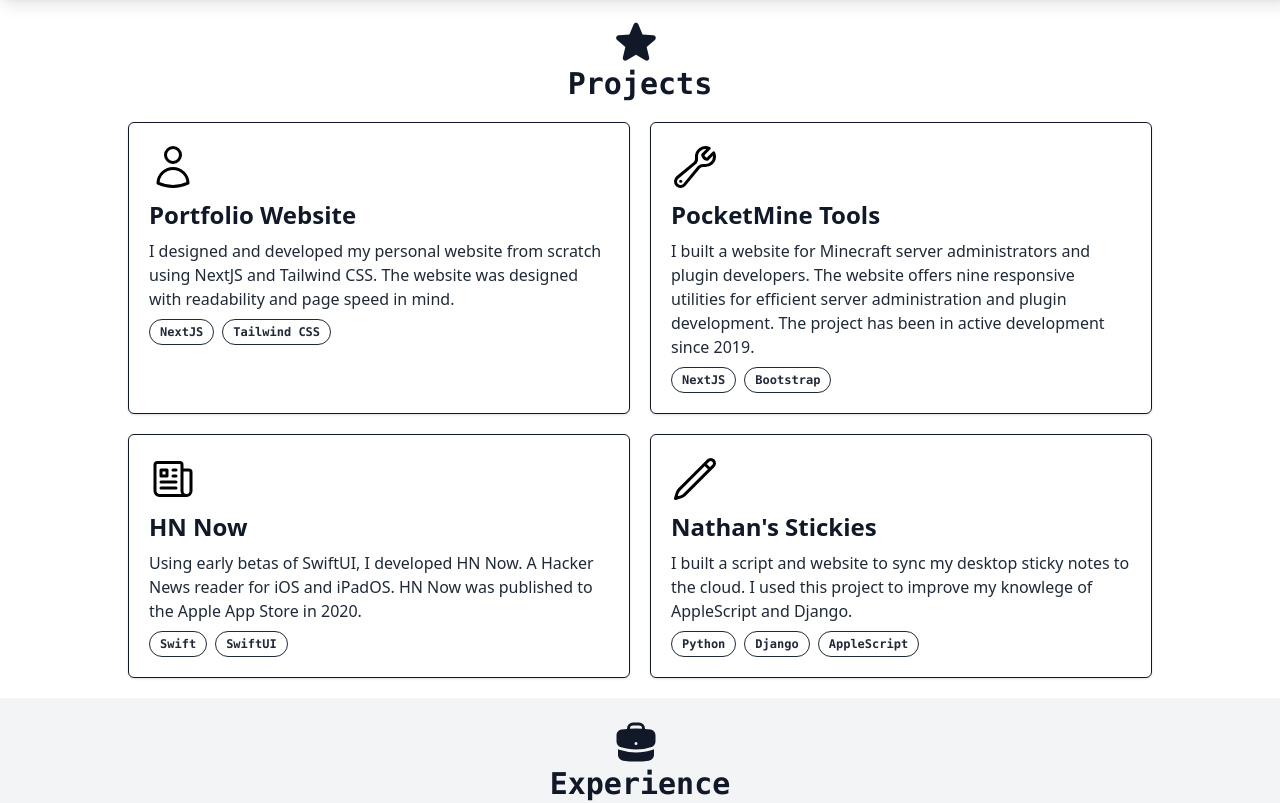
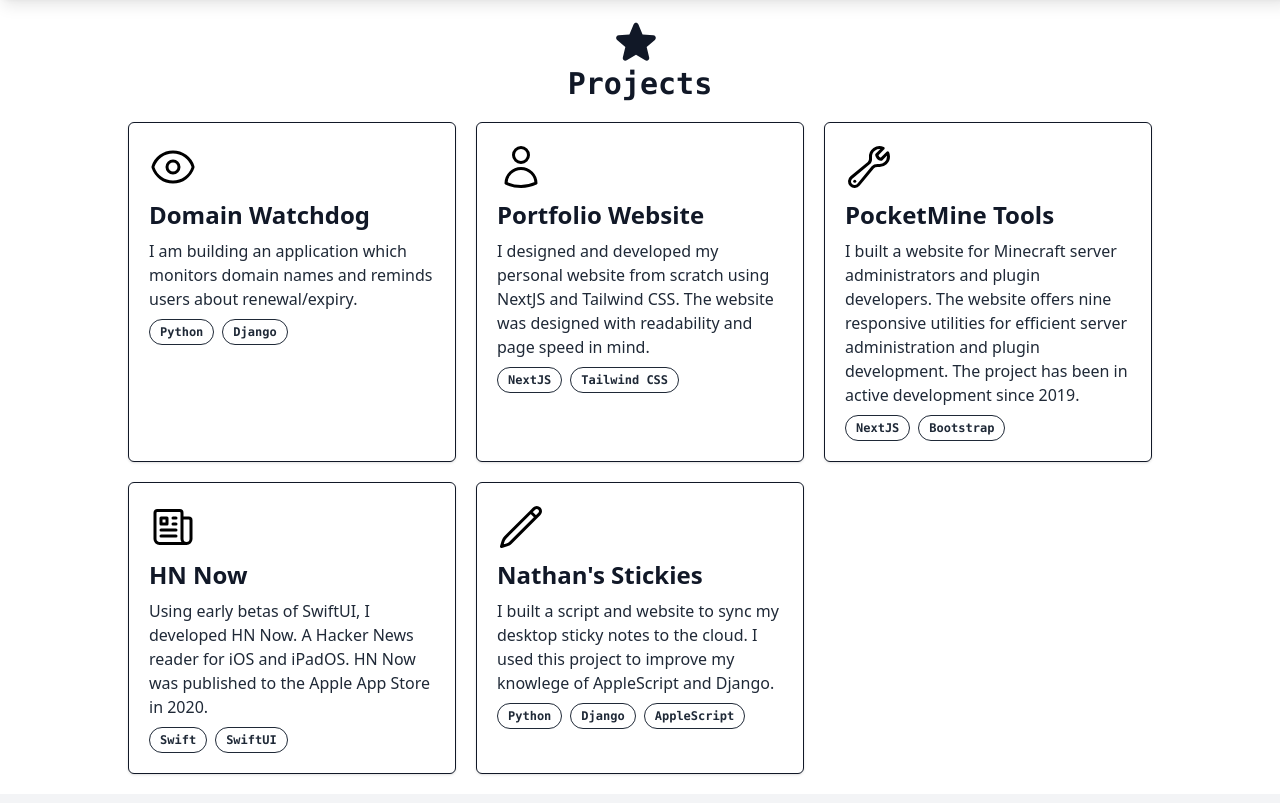
Before and after one commit to nathanfredericks/nathanfredericks.github.io, a Next.js app: page / in a window 1280 px wide. Shown: the part 762-1565 px from the top of the page. Built offline with nearby package versions, Linux system fonts and the light colour scheme.

Commit message:
Add Domain Watchdog

```diff
--- a/sections/ProjectsSection.tsx
+++ b/sections/ProjectsSection.tsx
@@ -1,5 +1,6 @@
 import { StarIcon } from '@heroicons/react/24/solid';
 import {
+  EyeIcon,
   NewspaperIcon, PencilIcon,
   UserIcon,
   WrenchIcon,
@@ -10,7 +11,14 @@ import Section from '@/sections/Section';
 export default function ProjectsSection() {
   return (
     <Section id="projects" Icon={StarIcon} name="Projects">
-      <div className="grid grid-cols-1 gap-5 md:grid-cols-2">
+      <div className="grid grid-cols-1 gap-5 md:grid-cols-3">
+        <ProjectCard
+          Icon={EyeIcon}
+          name="Domain Watchdog"
+          description="I am building an application which monitors domain names and reminds users about renewal/expiry."
+          tags={['Python', 'Django']}
+          link="https://github.com/nathanfredericks/domainwatchdog"
+        />
         <ProjectCard
           Icon={UserIcon}
           name="Portfolio Website"
```
